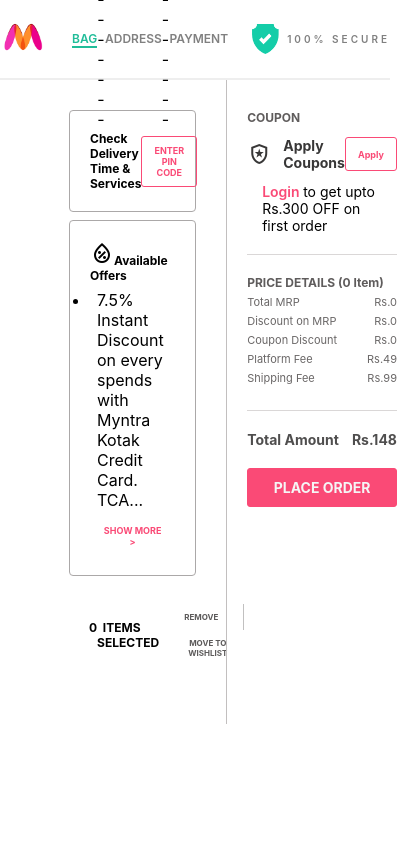
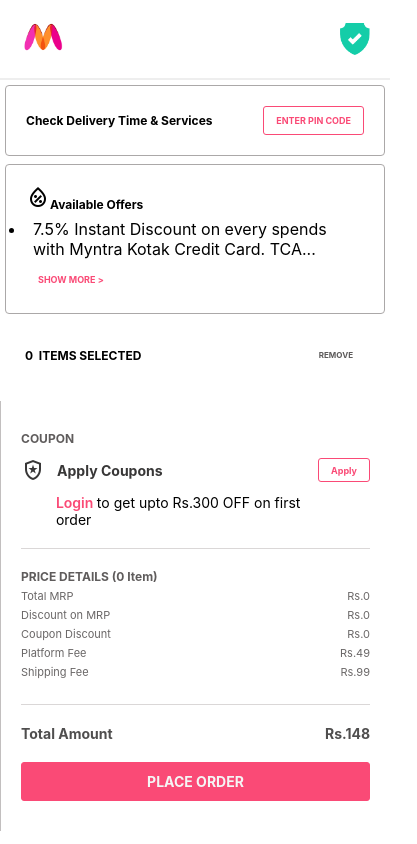
Before and after one commit to Umair-Hussain01/myntra-clone, a plain HTML site: page cart.html in a window 390 px wide. Shown: the whole page, 417 px wide, since content can reach past the window. Drawn offline with nearby package versions, Linux system fonts and the light colour scheme.

Commit message:
apply cart responsiveness

```diff
--- a/cart.html
+++ b/cart.html
@@ -8,6 +8,7 @@
     <link rel="stylesheet" href="styles.css">
     <link rel="stylesheet" href="collection-page.css">
     <link rel="stylesheet" href="cart.css">
+    <link rel="stylesheet" href="mobile.css">
     <link rel="stylesheet" href="https://fonts.googleapis.com/css2?family=Material+Symbols+Outlined:opsz,wght,FILL,GRAD@20..48,100..700,0..1,-50..200" />
 
 </head>
--- a/mobile.css
+++ b/mobile.css
@@ -55,4 +55,45 @@
        font-size: 18px;
 
     }
+
+    /* ==================== Cart styling================= */
+    nav a{
+        display: none;
+    }
+    .cart-view{
+        width: 100%;
+        flex-direction: column;
+        margin-left: 0%;
+
+    }
+    .product-view-list{
+        width: 100%;
+        padding: 5px;
+    }
+    .item-selection input{
+        /* width: 20px; */
+        margin-right: 0;
+    }
+    .item-selection div button{
+        border: none;
+        font-size: 8px;
+        color: rgb(92, 90, 90);
+        padding-right: 0px;
+    }
+    .item-selection div .first-child{
+        border-right: 0px solid rgb(193, 192, 192);
+        border-radius: 0px;
+        padding: 8px 12px;
+
+    }
+    .item-selection div button:nth-child(2){
+        display: none;
+    }
+    .action-container img{
+        width: 30px;
+        margin-right: 20px;
+    }
+    .logo-container a img{
+        margin-left: 20px;
+    }
 }
```
